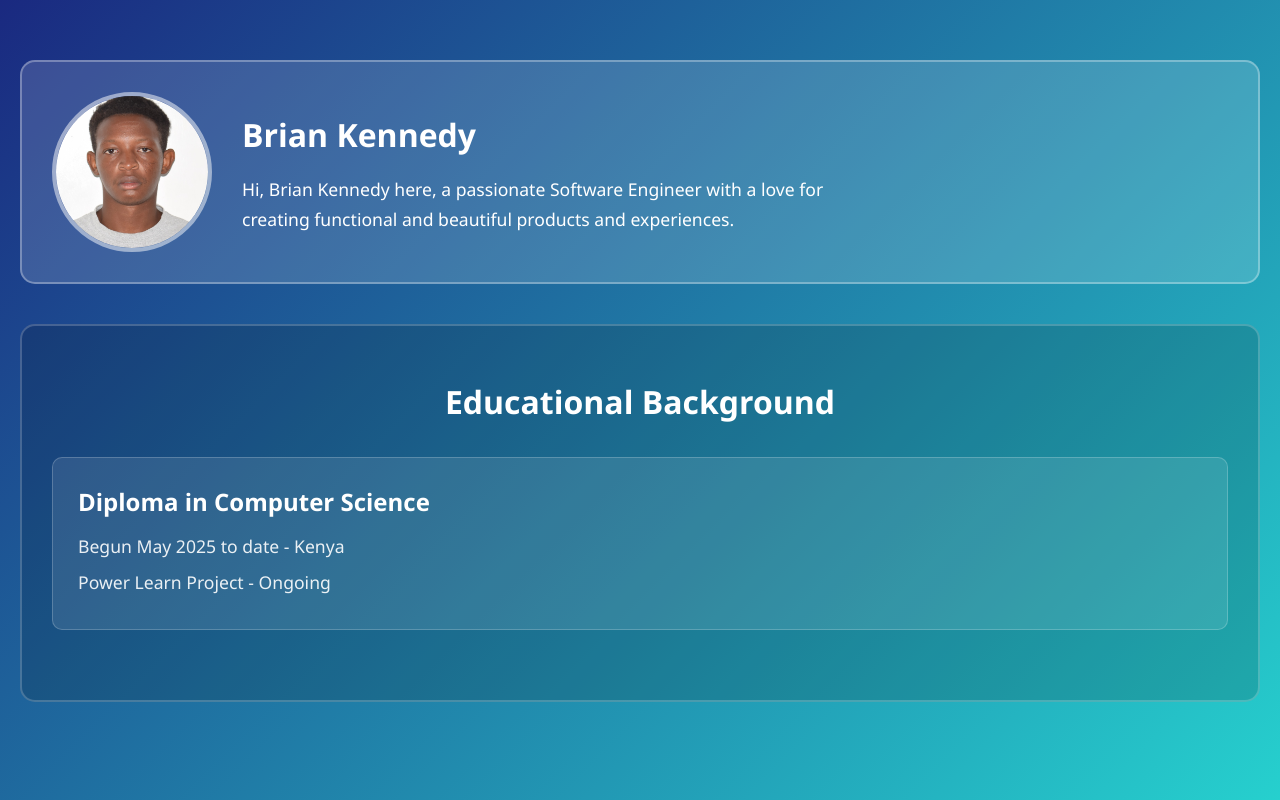
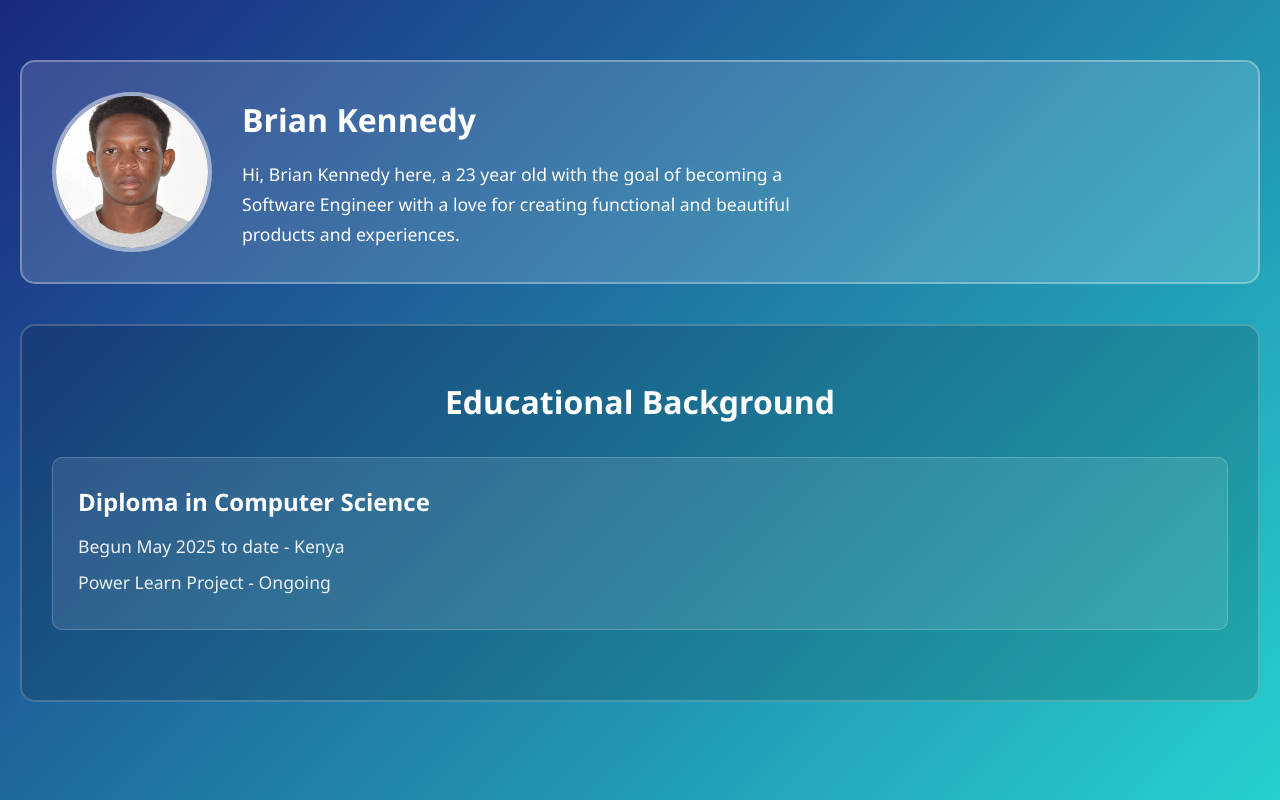
Before and after one commit to scxbrian/Brian-s-Portfolio, a plain HTML site: page index1.html in a window 1280 px wide. Drawn offline with Linux system fonts and the light colour scheme.

Commit message:
my current progress

```diff
--- a/index1.html
+++ b/index1.html
@@ -14,7 +14,7 @@
       <div class="about-text">
         <h2>Brian Kennedy</h2>
         <p>
-          Hi, Brian Kennedy here, a passionate Software Engineer with a love for creating functional and beautiful products and experiences.
+          Hi, Brian Kennedy here, a 23 year old with the goal of becoming a Software Engineer with a love for creating functional and beautiful products and experiences.
         </p>
       </div>
     </div>
```
